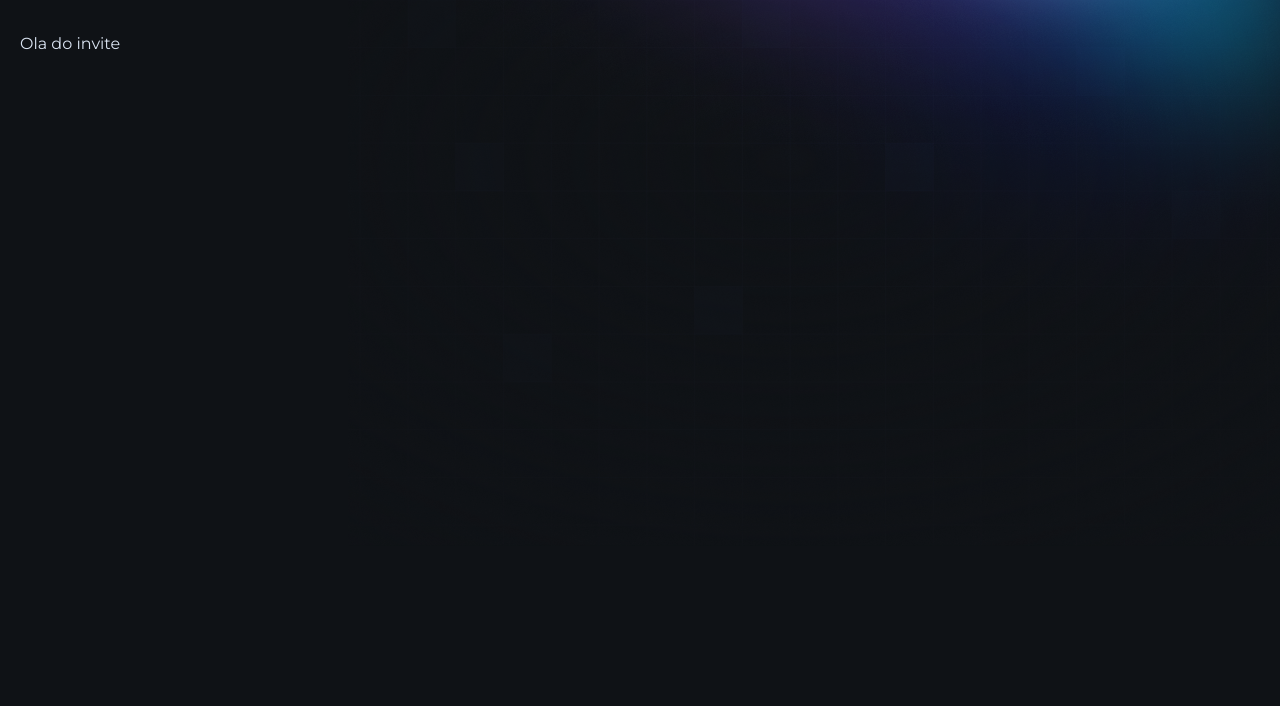
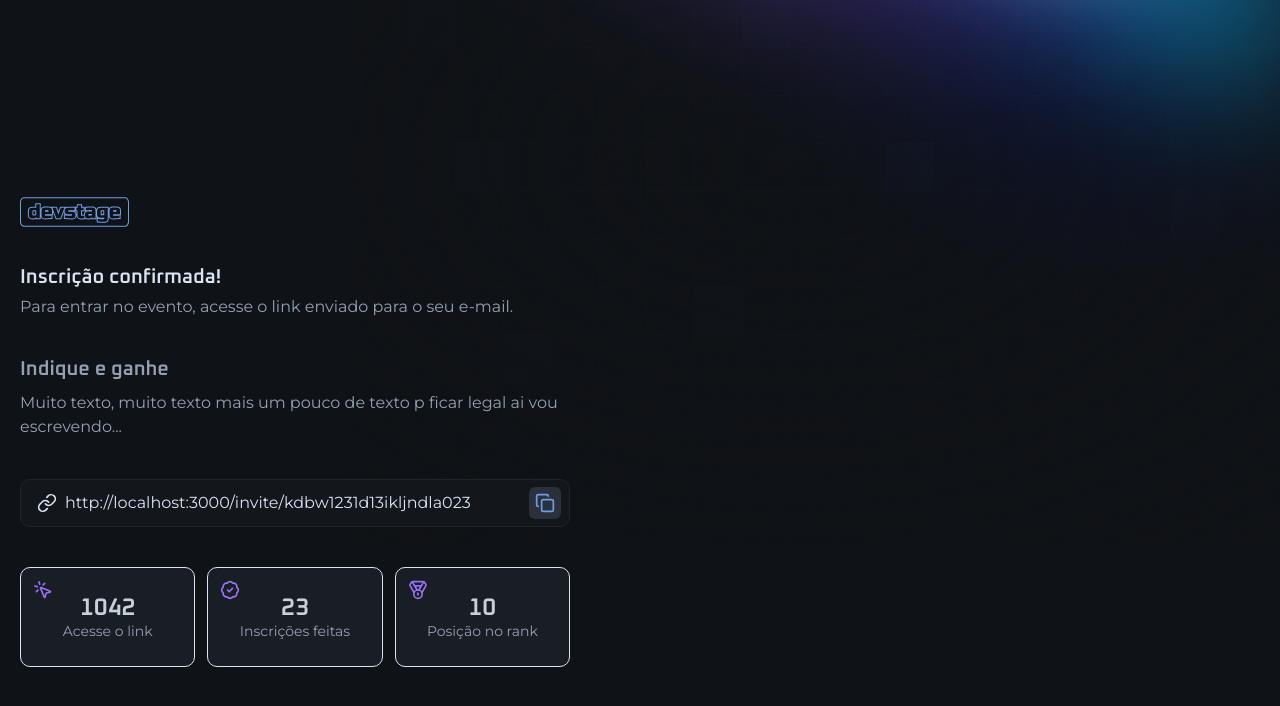
Before and after one commit to Guiziin227/Connect, a Next.js app in the folder web-connect/: page /invite in a window 1280 px wide. Shown: the top 706 px of the page. Built offline with nearby package versions, Linux system fonts and the light colour scheme.

Commit message:
page invite

```diff
--- a/web-connect/package.json
+++ b/web-connect/package.json
@@ -15,6 +15,7 @@
     "postcss": "^8.5.2",
     "react": "^19.0.0",
     "react-dom": "^19.0.0",
+    "tailwind-merge": "^3.0.1",
     "tailwindcss": "^4.0.7"
   },
   "devDependencies": {
--- a/web-connect/src/app/invite/page.tsx
+++ b/web-connect/src/app/invite/page.tsx
@@ -1,3 +1,62 @@
+import logo from "@/assets/Logo.svg";
+import Image from "next/image";
+import {InputField, InputIcon, InputRoot} from "@/components/Input";
+import {BadgeCheck, Copy, Link, Medal, MousePointerClick} from "lucide-react";
+import {IconButton} from "@/components/Icon-Button";
+
 export default function InvitePage(){
-    return <div>Ola do invite</div>
+    return <div className="min-h-dvh flex items-center justify-between gap-16 flex-col md:flex-row">
+
+        <div className="flex flex-col gap-10 w-full max-w-[550px]">
+            <Image src={logo} alt="dev" width={108.5} height={30}/>
+
+            <div className="space-y-2">
+                <h1 className="text-xl font-semibold font-heading text-gray-100 leading-none">Inscrição confirmada!</h1>
+                <p className="text-gray-300">Para entrar no evento, acesse o link enviado para o seu e-mail.</p>
+            </div>
+
+            <div className="space-y-6">
+                <div className="space-y-3">
+                    <h2 className="text-gray-300 text-xl font-heading font-semibold leading-none">Indique e ganhe</h2>
+                    <p className="text-gray-300">Muito texto, muito texto mais um pouco de texto p ficar legal ai vou escrevendo...</p>
+                </div>
+            </div>
+
+            <InputRoot>
+                <InputIcon>
+                    <Link className="size-5"/>
+                </InputIcon>
+                <InputField readOnly defaultValue="http://localhost:3000/invite/kdbw1231d13ikljndla023"/>
+
+                <IconButton className="-mr-2">
+                    <Copy className="size-5"/>
+                </IconButton>
+            </InputRoot>
+
+            <div className="grid gap-3 md:grid-cols-3">
+                <div className="bg-gray-700 border border-bg-600 px-4 py-7
+                flex flex-col items-center justify-center gap-1 rounded-xl relative">
+                    <span className="font-heading text-2xl font-semibold text-gray-200 leading-none">1042</span>
+                    <span className="text-sm text-gray-300 leading-none text-center">Acesse o link</span>
+
+                    <MousePointerClick className="size-5 text-purple absolute left-3 top-3"/>
+                </div>
+                <div className="bg-gray-700 border border-bg-600 px-4 py-7
+                flex flex-col items-center justify-center gap-1 rounded-xl relative">
+                    <span className="font-heading text-2xl font-semibold text-gray-200 leading-none">23</span>
+                    <span className="text-sm text-gray-300 leading-none text-center">Inscrições feitas</span>
+
+                    <BadgeCheck className="size-5 text-purple absolute left-3 top-3"/>
+                </div>
+                <div className="bg-gray-700 border border-bg-600 px-4 py-7
+                flex flex-col items-center justify-center gap-1 rounded-xl relative">
+                    <span className="font-heading text-2xl font-semibold text-gray-200 leading-none">10</span>
+                    <span className="text-sm text-gray-300 leading-none text-center">Posição no rank</span>
+
+                    <Medal className="size-5 text-purple absolute left-3 top-3"/>
+                </div>
+            </div>
+        </div>
+
+    </div>
 }
--- a/web-connect/src/components/Icon-Button.tsx
+++ b/web-connect/src/components/Icon-Button.tsx
@@ -1,15 +1,16 @@
 import { ComponentProps, ReactNode } from 'react'
+import {twMerge} from "tailwind-merge"
 
 interface IconButtonProps extends ComponentProps<'button'> {
   children: ReactNode
 }
 
-export function IconButton(props: IconButtonProps) {
+export function IconButton({className, ...props}: IconButtonProps) {
   return (
     <button
-      className="
-      px-1.5 bg-gray-500 text-blue rounded-md
-      cursor-pointer transition-colors duration-200 hover:bg-blue hover:text-gray-900"
+      className={twMerge(`px-1.5 bg-gray-500 text-blue rounded-md h-8
+        cursor-pointer transition-colors duration-200 hover:bg-blue hover:text-gray-900`,className
+        )}
       {...props}
     >
       {props.children || 'Enviar'}
--- /dev/null
+++ b/web-connect/tailwind.config.js
@@ -0,0 +1,8 @@
+/** @type {import('tailwindcss').Config} */
+export default {
+    content: ["./src/**/*.{js,ts,jsx,tsx}"],
+    theme: {
+        extend: {},
+    },
+    plugins: [],
+}
```
Also changed, not shown: 1 other file (tests, documents, lock files or other folders).
